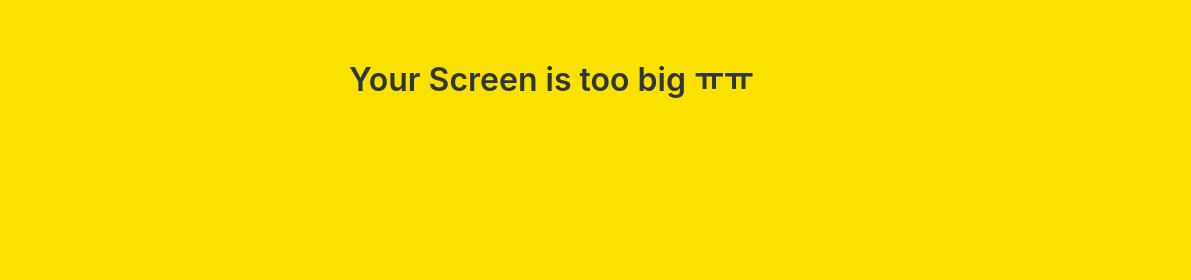
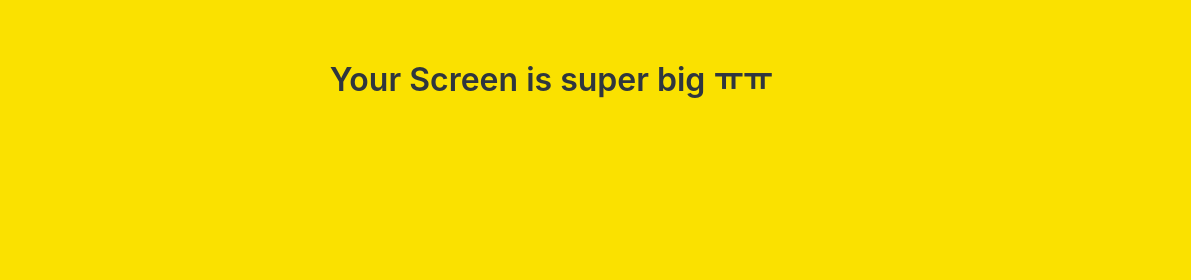
Before and after one commit to Silky-ai/kokoa-clone-2021, a plain HTML site: page friends.html in a window 1280 px wide. Shown: the part 320-600 px from the top of the page, 89-1280 px from the left. Drawn offline with nearby package versions, Linux system fonts and the light colour scheme; a web font is replaced by a local one.

Commit message:
too->super

```diff
--- a/friends.html
+++ b/friends.html
@@ -101,7 +101,7 @@
     </nav>
     <div id="splash-screen"><i class="fas fa-comment fa-2x"></i></div>
     <div id="no-mobile">
-      <span>Your Screen is too big ㅠㅠ</span>
+      <span>Your Screen is super big ㅠㅠ</span>
     </div>
     <script
       src="https://kit.fontawesome.com/24cf390116.js"
```
